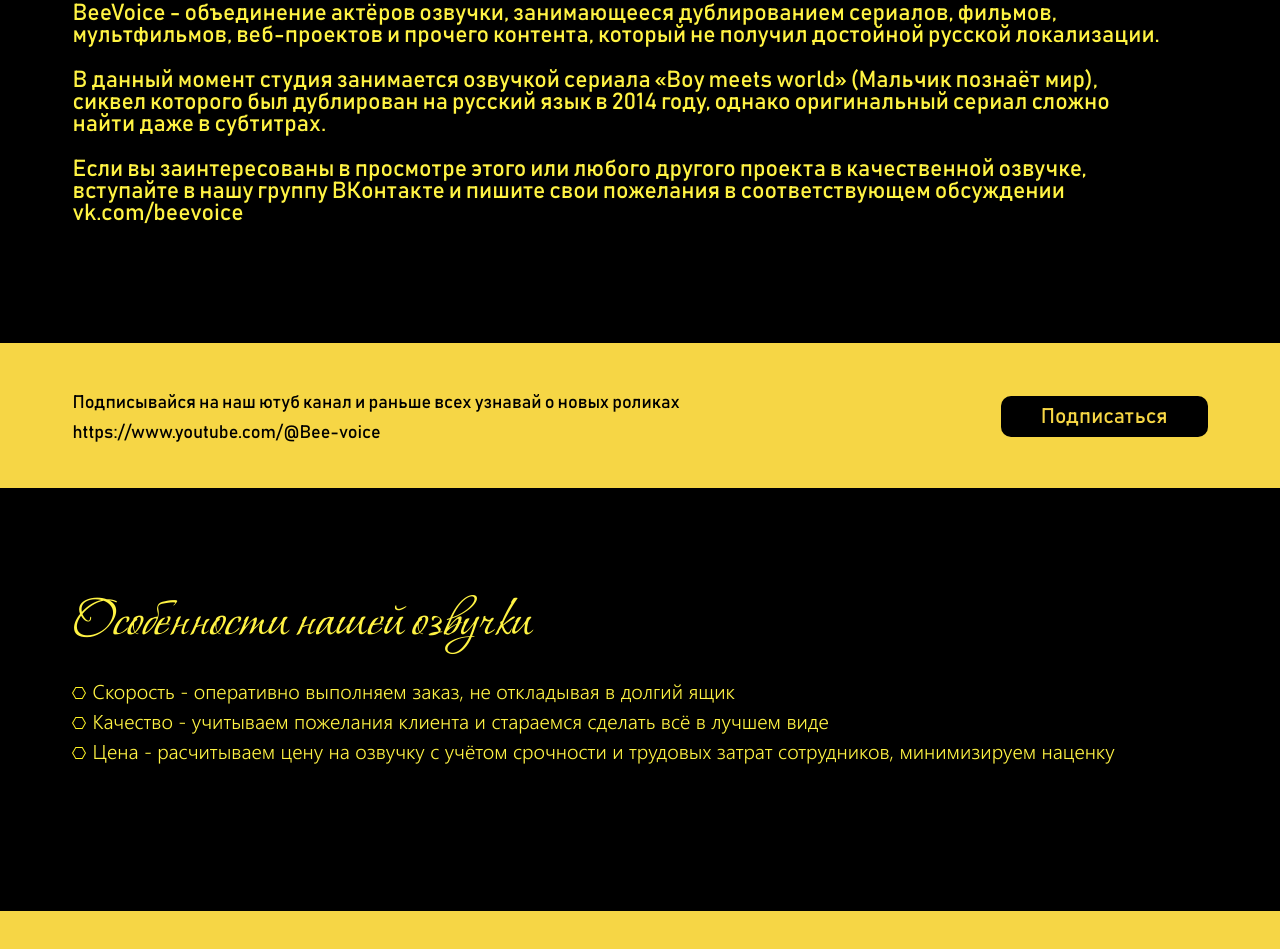
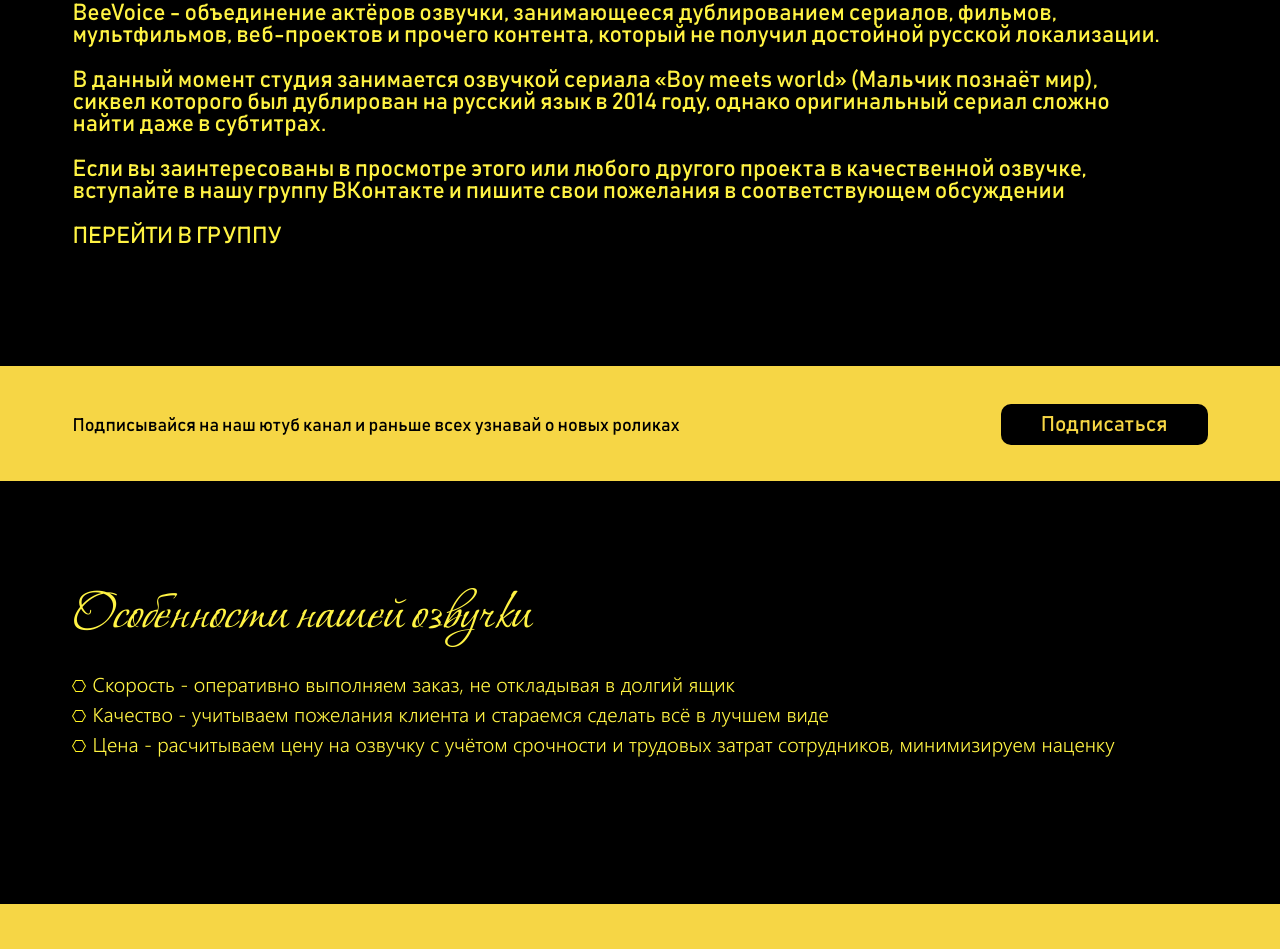
Before and after one commit to BeeVoice/BeeVoice, a plain HTML site: page index.html in a window 1280 px wide. Shown: the part 1519-2468 px from the top of the page. Drawn offline with nearby package versions, Linux system fonts and the light colour scheme; a script that the page names is missing.

Commit message:
Update index.html

```diff
--- a/index.html
+++ b/index.html
@@ -82,7 +82,8 @@
 
                     <p class="who-we-are__info">В данный момент студия занимается озвучкой сериала «Boy meets world» (Мальчик познаёт мир), сиквел которого был дублирован на русский язык в 2014 году, однако оригинальный сериал сложно найти даже в субтитрах.</p>
 
-                    <p class="who-we-are__info">Если вы заинтересованы в просмотре этого или любого другого проекта в качественной озвучке, вступайте в нашу группу ВКонтакте и пишите свои пожелания в соответствующем обсуждении vk.com/beevoice</p>
+                    <p class="who-we-are__info">Если вы заинтересованы в просмотре этого или любого другого проекта в качественной озвучке, вступайте в нашу группу ВКонтакте и пишите свои пожелания в соответствующем обсуждении</p>
+                   <p class="who-we-are__info"><a href="vk.com/beevoice" target="_blank">ПЕРЕЙТИ В ГРУППУ</a></p>
                 </div>
             </div>
         </section>
@@ -92,7 +93,6 @@
                 <div class="subscribe__inner">
                     <div class="subscribe__left">
                         <div>Подписывайся на наш ютуб канал и раньше всех узнавай о новых роликах</div>
-                        https://www.youtube.com/@Bee-voice
                     </div>
 
                     <div class="subscribe__right">
```
